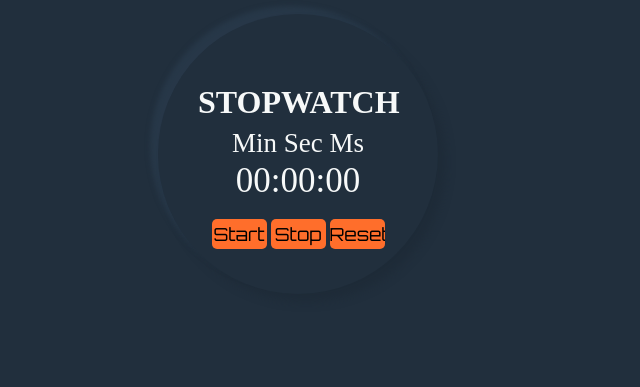
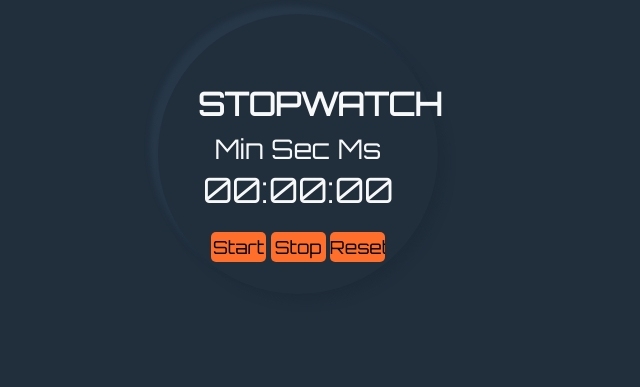
Before and after one commit to garvmehta/stopwatch.io, a plain HTML site: page index.html in a window 1280 px wide. Shown: the part 246-633 px from the top of the page, without its empty margins (342-982 px from the left). Drawn offline with Linux system fonts and the light colour scheme.

Commit message:
Update index.html

```diff
--- a/index.html
+++ b/index.html
@@ -35,7 +35,7 @@
             width: 200px;
             height: 300px;
             margin: 70px auto;
-            font-family: digitalfont;
+            font-family: 'Orbitron', sans-serif;
         }
 
         #watch {
```
